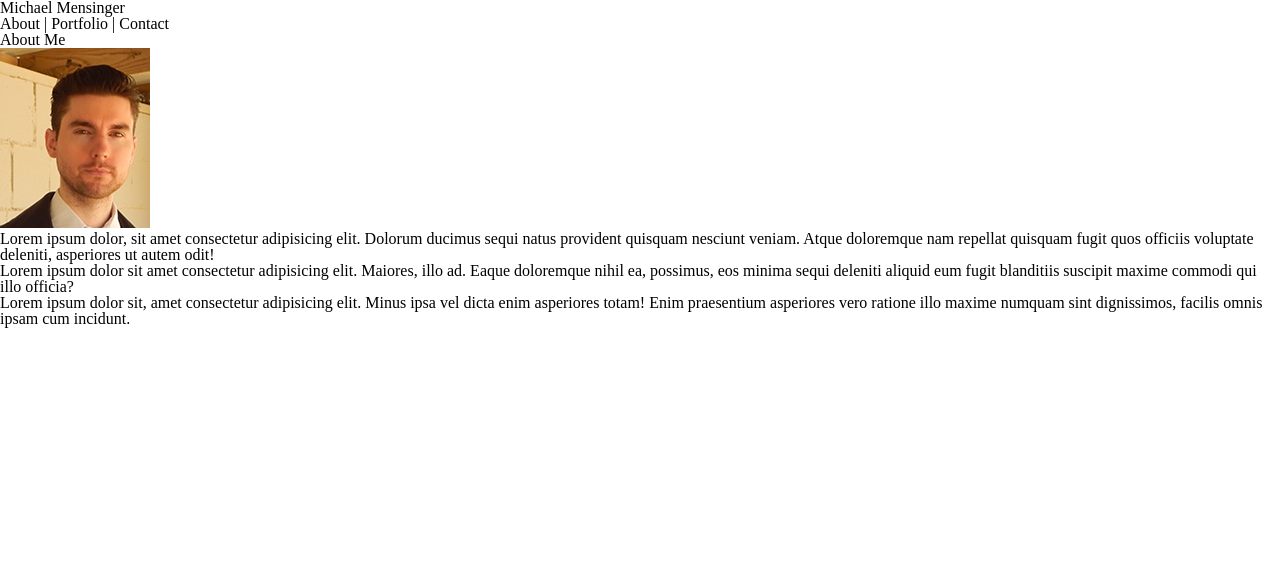
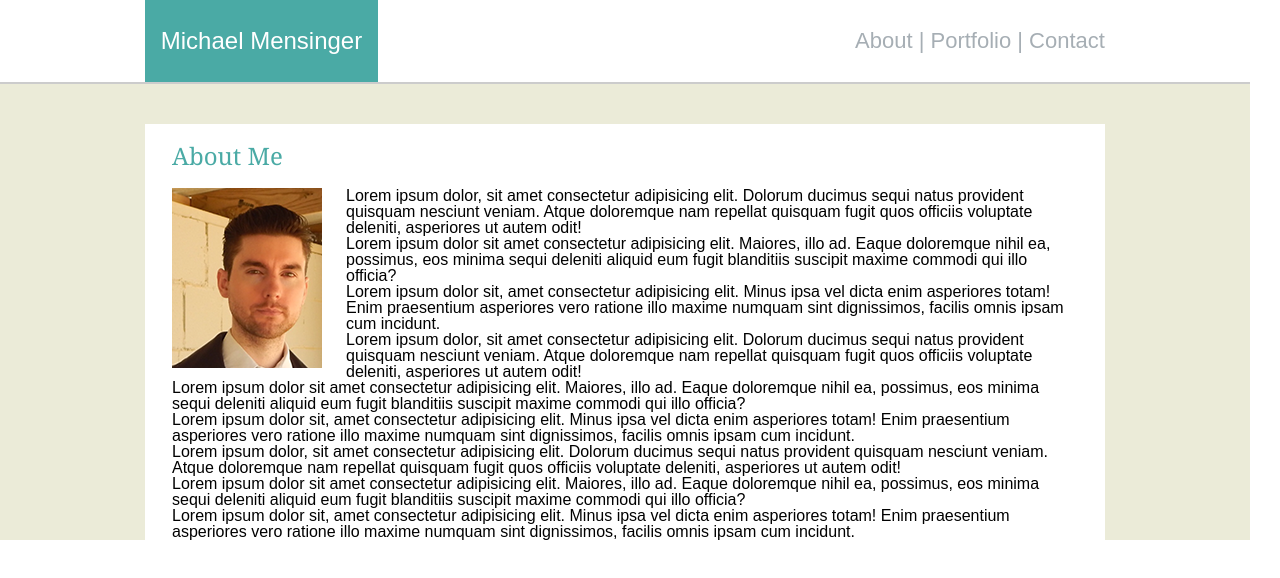
Before and after one commit to mikal815/Basic-Portfolio, a plain HTML site: page index.html in a window 1280 px wide. Drawn offline with Linux system fonts and the light colour scheme.

Commit message:
Formatted index page

```diff
--- a/assets/css/style.css
+++ b/assets/css/style.css
@@ -0,0 +1,95 @@
+body {
+    font-family: 'Arial', 'Helvetica Neue', Helvetica, sans-serif;
+    width: 1250px;
+}
+
+#bigContainer {
+    background-color: #ebebd8;
+    width: 1250px;
+
+}
+
+#container {
+    width: 960px;
+    margin: 0 auto;
+    background-color: #ebebd8;
+    padding-top: 40px;
+
+}
+
+header {
+    color: #a6aeb4;
+    position: relative;
+    margin-left: 145px;
+    margin-right: 145px;
+}
+
+#bottom {
+    clear: both;
+    border-bottom: 2px solid #cccccc;
+}
+
+#name {
+    background-color: #4aaaa5;
+    color: #ffffff;
+    float: left;
+    width: 233px;
+    height: 82px;
+    position: relative;
+    font-size: 24px;
+
+}
+
+#name p {
+    margin: 0;
+    position: absolute;
+    top: 50%;
+    left: 50%;
+    margin-right: -50%;
+    transform: translate(-50%, -50%)
+}
+
+#nav {
+    position: relative;
+    width: 250px;
+    height: 82px;
+    float: right;
+    font-size: 22px;
+
+}
+
+#nav p {
+    margin: 0;
+    position: absolute;
+    top: 50%;
+    left: 50%;
+    margin-right: -50%;
+    transform: translate(-50%, -50%)
+}
+
+
+h1 {
+    font-family: 'Georgia', Times, Times New Roman, serif;
+    color: #4aaaa5;
+    background-color: #ebebd8;
+}
+
+h1 p {
+    color: #4aaaa5;
+    background-color: #ffffff;
+    font-size: 24px;
+    padding-top: 20px;
+    padding-bottom: 20px;
+}
+
+#imageDiv {
+    background-color: #ffffff;
+    padding-left: 27px;
+    padding-right: 27px;
+}
+
+#imageDiv img {
+    float: left;
+    margin-right: 24px;
+
+}
--- a/index.html
+++ b/index.html
@@ -10,17 +10,42 @@
 </head>
 
 <body>
+
     <header>
-                <div id="name">Michael Mensinger</div>
-                <div id="nav">About | Portfolio | Contact</div>
+        <div id="name"><p>Michael Mensinger</p></div>
+        <div id="nav"><p>About | Portfolio | Contact</p></div>
     </header>
+    <div id="bottom"></div>
+    <div id="bigContainer">
+        <div id="container">
 
-     <h1>About Me</h1>
+            <div id="imageDiv">
+                <h1><p>About Me</p></h1>
                 <div><img src="assets/images/image1small.png"></div>
+
+               <div class="paras">
                 <p>Lorem ipsum dolor, sit amet consectetur adipisicing elit. Dolorum ducimus sequi natus provident quisquam nesciunt veniam. Atque doloremque nam repellat quisquam fugit quos officiis voluptate deleniti, asperiores ut autem odit!</p>
                 <p>Lorem ipsum dolor sit amet consectetur adipisicing elit. Maiores, illo ad. Eaque doloremque nihil ea, possimus, eos minima sequi deleniti aliquid eum fugit blanditiis suscipit maxime commodi qui illo officia?</p>
                 <p>Lorem ipsum dolor sit, amet consectetur adipisicing elit. Minus ipsa vel dicta enim asperiores totam! Enim praesentium asperiores vero ratione illo maxime numquam sint dignissimos, facilis omnis ipsam cum incidunt.</p>
+               </div>
 
-     <footer></footer>
+               <div class="paras">
+                    <p>Lorem ipsum dolor, sit amet consectetur adipisicing elit. Dolorum ducimus sequi natus provident quisquam nesciunt veniam. Atque doloremque nam repellat quisquam fugit quos officiis voluptate deleniti, asperiores ut autem odit!</p>
+                    <p>Lorem ipsum dolor sit amet consectetur adipisicing elit. Maiores, illo ad. Eaque doloremque nihil ea, possimus, eos minima sequi deleniti aliquid eum fugit blanditiis suscipit maxime commodi qui illo officia?</p>
+                    <p>Lorem ipsum dolor sit, amet consectetur adipisicing elit. Minus ipsa vel dicta enim asperiores totam! Enim praesentium asperiores vero ratione illo maxime numquam sint dignissimos, facilis omnis ipsam cum incidunt.</p>
+                   </div>
+
+                <div class="paras">
+                    <p>Lorem ipsum dolor, sit amet consectetur adipisicing elit. Dolorum ducimus sequi natus provident quisquam nesciunt veniam. Atque doloremque nam repellat quisquam fugit quos officiis voluptate deleniti, asperiores ut autem odit!</p>
+                    <p>Lorem ipsum dolor sit amet consectetur adipisicing elit. Maiores, illo ad. Eaque doloremque nihil ea, possimus, eos minima sequi deleniti aliquid eum fugit blanditiis suscipit maxime commodi qui illo officia?</p>
+                    <p>Lorem ipsum dolor sit, amet consectetur adipisicing elit. Minus ipsa vel dicta enim asperiores totam! Enim praesentium asperiores vero ratione illo maxime numquam sint dignissimos, facilis omnis ipsam cum incidunt.</p>
+                </div>
+
+            </div>
+        </div>
+    </div>
+     <footer>
+
+     </footer>
 </body>
 </html>
```
Lines whose indentation alone changed are shown as unchanged.
